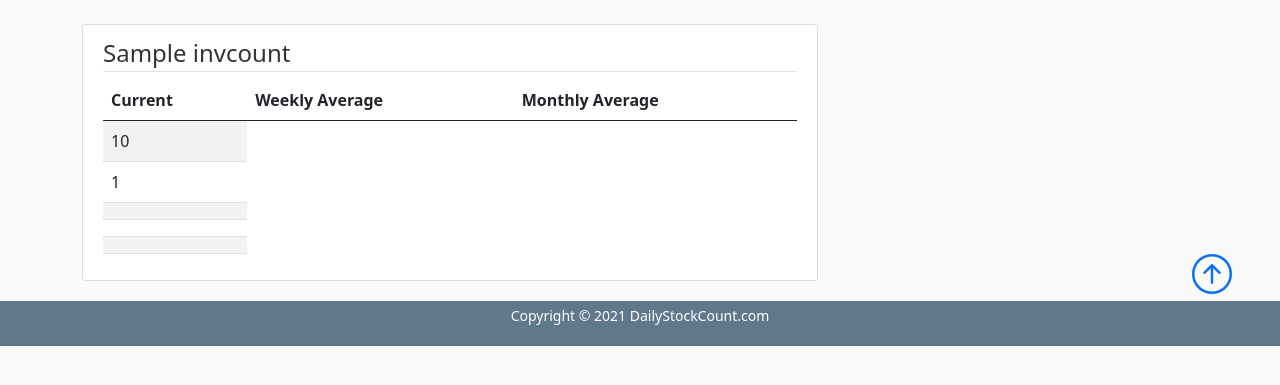
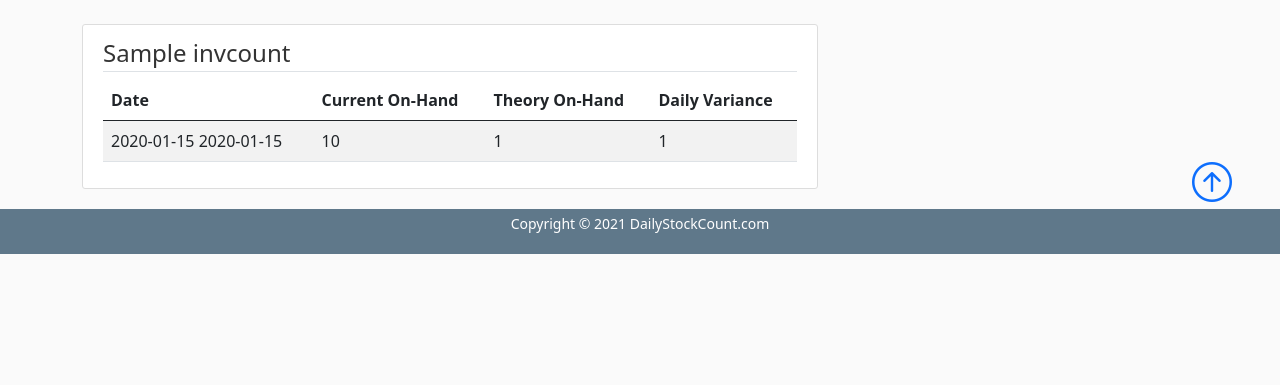
Before and after one commit to wandored/dailystockcount, a Flask app: a page that uses dailystockcount/templates/layout.html in a window 1280 px wide. Shown: the part 56-441 px from the top of the page. Run offline with Flask 2, Linux system fonts and the light colour scheme; tables that the repository leaves empty hold one stand-in row (values such as "Sample post"); some libraries are stand-ins or nearby versions.

Commit message:
updated UI and report details

```diff
--- a/dailystockcount/counts/routes.py
+++ b/dailystockcount/counts/routes.py
@@ -157,7 +157,7 @@ def purchases():
     purchase_items = Purchases.query.all()
     group_purchases = Purchases.query.group_by(Purchases.trans_date)
     ordered_purchases = group_purchases.order_by(
-        Purchases.trans_date.desc()).paginate(page=page, per_page=10)
+        Purchases.trans_date.desc()).paginate(page=page, per_page=6)
     form = EnterPurchasesForm()
     if form.validate_on_submit():
         items_object = Items.query.filter_by(
@@ -221,7 +221,7 @@ def sales():
     sales_items = Sales.query.all()
     group_sales = Sales.query.group_by(Sales.trans_date)
     ordered_sales = group_sales.order_by(
-        Sales.trans_date.desc()).paginate(page=page, per_page=10)
+        Sales.trans_date.desc()).paginate(page=page, per_page=6)
     form = EnterSalesForm()
     if form.validate_on_submit():
         sale = Sales(trans_date=form.transdate.data,
--- a/dailystockcount/main/routes.py
+++ b/dailystockcount/main/routes.py
@@ -38,4 +38,5 @@ def report_details(item_name):
 
     return render_template('main/details.html', title='Item Variance Details',
                            ordered_items=ordered_items,
-                           items_list=items_list)
+                           items_list=items_list,
+                           item_name=item_name)
--- a/dailystockcount/templates/layout.html
+++ b/dailystockcount/templates/layout.html
@@ -12,9 +12,9 @@
   <link rel="stylesheet" href="https://cdn.jsdelivr.net/npm/bootstrap-icons@1.5.0/font/bootstrap-icons.css">
   <link rel="stylesheet" type="text/css" href="{{ url_for('static', filename='main.css') }}">
   {% if title %}
-  <title>Daily Stock Count - {{ title }}</title>
+  <title>DailyStockCount.com - {{ title }}</title>
   {% else %}
-  <title>Daily Stock Count</title>
+  <title>DailyStockCount.com</title>
   {% endif %}
 </head>
 
--- a/dailystockcount/templates/main/details.html
+++ b/dailystockcount/templates/main/details.html
@@ -1,34 +1,27 @@
 {% extends 'layout.html' %}
 {% block content %}
-{% for item in ordered_items %}
+<!-- Table -->
 <div class="content-section">
-  <legend class="border-bottom mb-2">{{ item.itemname }}</legend>
+  <legend class="border-bottom mb-2">{{ item_name }}</legend>
   <table class="table table-striped">
     <thead>
       <tr>
-        <th scope="col">Current</th>
-        <th scope="col">Weekly Average</th>
-        <th scope="col">Monthly Average</th>
+        <th scope="col">Date</th>
+        <th scope="col">Current On-Hand</th>
+        <th scope="col">Theory On-Hand</th>
+        <th scope="col">Daily Variance</th>
       </tr>
     </thead>
     <tbody>
-      <tr>
-        <td>{{ item.count_total }}</td>
-      </tr>
-      <tr>
-        <td>{{ item.daily_variance }}</td>
-      </tr>
-      <tr>
-        <td>{{ item.waste }}</td>
-      </tr>
-      <tr>
-        <td>{{ item.sales_total }}</td>
-      </tr>
-      <tr>
-        <td>{{ item.purchase_total }}</td>
-      </tr>
+      {% for item in ordered_items %}
+          <tr>
+            <td>{{ item.trans_date }} {{ item.count_time }}</td>
+            <td>{{ item.count_total }}</td>
+            <td>{{ item.theory }}</td>
+            <td>{{ item.daily_variance }}</td>
+          </tr>
+      {% endfor %}
     </tbody>
   </table>
 </div>
-{% endfor %}
 {% endblock content %}
```
Also changed, not shown: dailystockcount/templates/counts/new_item.html (+3 -3 lines), dailystockcount/templates/counts/purchases.html (+3 -2 lines), dailystockcount/templates/main/report.html (+7 -7 lines).
